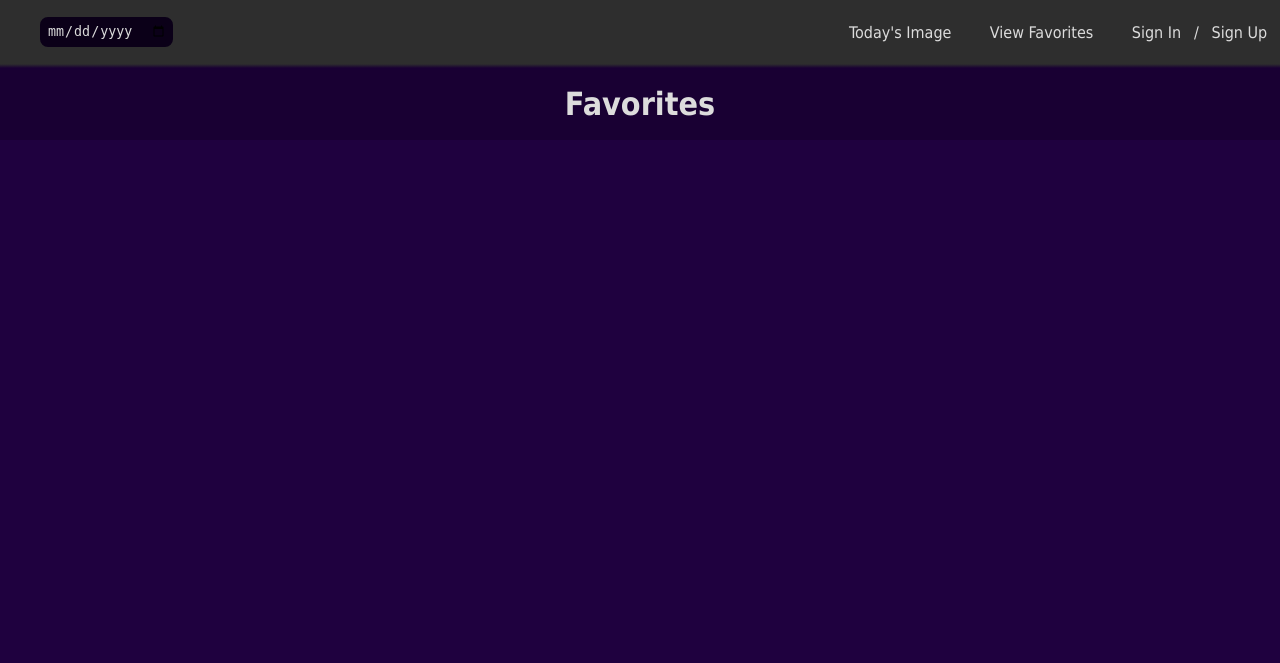
After one commit to agonzalezdelavega/nasa-apod, a Node project: template node-app/views/favorites/view-favorites.ejs in a window 1280 px wide. The commit adds this page. Shown: the top 663 px of the page. Run offline with Node 20 templates, Linux system fonts and the light colour scheme; the template is opened without the code that fills it, so the values that code supplies are empty.

Commit message:
Added functionality for users to save favorites

```diff
--- a/node-app/app.js
+++ b/node-app/app.js
@@ -12,6 +12,7 @@ global.moment = moment;
 
 const imageRoutes = require("./routes/images");
 const loginRoutes = require("./routes/auth");
+const favoritesRoute = require("./routes/favorites");
 
 const app = express();
 
@@ -25,8 +26,8 @@ app.use(
     saveUninitialized: true,
     store: new DynamoDBStore({
       "table": {
-        "name": process.env.DYNAMO_DB_TABLE_NAME,
-        "hashKey": process.env.DYNAMO_DB_TABLE_PARTITION_KEY,
+        "name": process.env.DYNAMO_DB_SESSIONS_TABLE_NAME,
+        "hashKey": process.env.DYNAMO_DB_SESSIONS_TABLE_PARTITION_KEY,
       },
       "dynamoConfig": {
         "endpoint": process.env.DYNAMO_DB_TABLE_ENDPOINT
@@ -47,6 +48,7 @@ app.use(express.static(path.join(__dirname, "public")));
 
 app.use(imageRoutes);
 app.use(loginRoutes);
+app.use(favoritesRoute);
 
 app.use(errorController.get404);
 
--- a/node-app/package.json
+++ b/node-app/package.json
@@ -6,6 +6,7 @@
     "start": "nodemon app.js"
   },
   "dependencies": {
+    "@aws-sdk/client-dynamodb": "^3.370.0",
     "@aws-sdk/client-lambda": "^3.347.0",
     "@aws-sdk/client-ssm": "^3.362.0",
     "aws-jwt-verify": "^4.0.0",
--- a/node-app/public/css/main.css
+++ b/node-app/public/css/main.css
@@ -10,7 +10,7 @@
 }
 
 body {
-  height: 100vh;
+  height: 83vh;
   margin: 0px;
   font-family: Tahoma, sans-serif;
   background-color: var(--main-color);
@@ -24,7 +24,6 @@ main {
   flex-direction: column;
   justify-content: space-evenly;
   align-items: center;
-  height: 90%;
 }
 
 .content {
@@ -75,31 +74,12 @@ main {
   color: var(--font-color);
 }
 
-.navbar {
-  background-color: var(--navbar-color);
-  display: flex;
-  align-items: center;
-  justify-content: space-between;
-}
-
-.navbar-link-list {
-  display: flex;
-  list-style: none;
-  gap: 16px;
-  align-items: center;
-}
-
-.navbar-link {
-  margin: 1vw;
-  text-decoration: none;
-  color: var(--font-color);
-}
-
 .image-description, .content-bottom {
   margin: 1vh 1vw 0vh 1vw;
 }
 
 .title {
+  height: 9vh;
   width: 100vw;
   display: flex;
   align-items: center;
@@ -127,14 +107,6 @@ main {
   background: linear-gradient(to top, var(--title-color), var(--navbar-color));
 }
 
-.date-search {
-  background-color: var(--date-search-color);
-  color: var(--font-color);
-  border: 0.5em solid var(--date-search-color);
-  border-radius: 0.6em;
-  padding: 0.1em;
-}
-
 .body-link {
   margin: 1vw;
   text-decoration: none;
--- /dev/null
+++ b/node-app/public/css/navbar.css
@@ -0,0 +1,52 @@
+.navbar {
+    background-color: var(--navbar-color);
+    display: flex;
+    align-items: center;
+    justify-content: space-between;
+    height: 8vh;
+}
+
+.navbar-link-list {
+    display: flex;
+    list-style: none;
+    gap: 1vw;
+    align-items: center;
+}
+
+.navbar-link {
+    margin: 1vw;
+    text-decoration: none;
+    color: var(--font-color);
+    justify-content: center;
+}
+
+.date-search {
+    background-color: var(--date-search-color);
+    color: var(--font-color);
+    border: 0.5em solid var(--date-search-color);
+    border-radius: 0.6em;
+}
+
+.material-symbols-outlined {
+    color: var(--font-color);
+    cursor: default;
+    font-variation-settings:
+    'FILL' 0,
+    'wght' 400,
+    'GRAD' 0,
+    'opsz' 48
+}
+
+.material-symbols-outlined:hover, .favorite {
+    color: #ffd900;
+    font-variation-settings:
+    'FILL' 1,
+    'wght' 400,
+    'GRAD' 0,
+    'opsz' 48
+}
+
+.btn-favorites {
+    background-color: var(--navbar-color);
+    border: none;
+}
--- a/node-app/routes/images.js
+++ b/node-app/routes/images.js
@@ -2,10 +2,13 @@ const path = require("path");
 const express = require("express");
 const imagesController = require("../controllers/images");
 const getTodaysDate = require("../middleware/get-todays-date");
+const verifyToken = require("../middleware/verify-token");
+const isAuth = require("../middleware/is-auth");
 
 const router = express.Router();
 
 router.get("/", getTodaysDate, imagesController.getTodaysImage);
 router.get("/images/:imageDate", getTodaysDate, imagesController.getImage);
+router.post("/images/:imageDate", isAuth, getTodaysDate, verifyToken, imagesController.postFavorite);
 
 module.exports = router;
--- /dev/null
+++ b/node-app/views/favorites/view-favorites.ejs
@@ -0,0 +1,15 @@
+<%- include('../include/head.ejs') %>
+</head>
+<%- include('../include/navbar.ejs') %>
+
+<body>
+    <div class="fade-container" style="height: 0.5vh;">
+        <div class="fade" id="navbar-title-fade"></div>
+    </div>
+<main>
+    <div class="title" style="justify-content: center;">
+        <h1>Favorites</h1>
+    </div>
+</main>
+
+<%- include('../include/footer.ejs') %>
--- a/node-app/views/images/show-image.ejs
+++ b/node-app/views/images/show-image.ejs
@@ -1,6 +1,6 @@
 <%- include('../include/head.ejs') %>
+</head>
 <%- include('../include/navbar.ejs') %>
-</head>
     <body>
     <div class="fade-container" style="height: 0.5vh;">
         <div class="fade" id="navbar-title-fade"></div>
@@ -14,7 +14,7 @@
                     </span>
                 </a>
             </div>
-        <h1 class="image-title"><%= image_title %></h1>
+        <h1><%= image_title %></h1>
         <div class="browse-div">
             <a href="/images/<%= nextDate %>" class="browse-button" id="browse-button-next">
                 <span class="material-symbols-sharp" id="next-arrow">
--- /dev/null
+++ b/node-app/views/include/add-to-favorites.ejs
@@ -0,0 +1,26 @@
+<% if (locals.image) { %>
+    <% if (!isLoggedIn) { %>
+        <span class="material-symbols-outlined" title="Sign in to add images to your favorites!">star</span>
+    <% } else { %>
+        <form action="/images/<%= imageDate %>" method="post">
+            <input type="hidden" name="imageDate" value="<%= imageDate %>">
+            <button class="btn-favorites" type="submit">
+                <span class="material-symbols-outlined" title="Add to favorites">star</span>
+                <script>
+                    var isFavorite = "<%= isFavorite %>";
+                    const star = document.querySelector(".material-symbols-outlined");
+                    if (isFavorite === "true") {
+                        star.classList.add("favorite")
+                    };
+
+                    function toggleFavorites(e) {
+                        isFavorite = !isFavorite;
+                        e.target.classList.toggle("favorite");
+                    };
+
+                    star.addEventListener("click", toggleFavorites);
+                </script>
+            </button>
+        </form>
+    <% } %>
+<% } %>
--- a/node-app/views/include/head.ejs
+++ b/node-app/views/include/head.ejs
@@ -8,4 +8,3 @@
     <title><%= pageTitle %></title>
     <link rel="stylesheet" href="/css/main.css">
     <link rel="stylesheet" href="https://fonts.googleapis.com/css2?family=Material+Symbols+Sharp:opsz,wght,FILL,GRAD@48,400,0,0" />
-    <link rel="stylesheet" href="https://fonts.googleapis.com/css2?family=Material+Symbols+Outlined:opsz,wght,FILL,GRAD@48,400,0,0" />
--- a/node-app/views/include/navbar.ejs
+++ b/node-app/views/include/navbar.ejs
@@ -1,16 +1,27 @@
+<link rel="stylesheet" href="/css/navbar.css">
+<link rel="stylesheet" href="https://fonts.googleapis.com/css2?family=Material+Symbols+Outlined:opsz,wght,FILL,GRAD@20..48,100..700,0..1,-50..200" />
 <div class="navbar">
     <ul class="navbar-link-list">
         <li>
-            <form class="date-search-form" action="#" method="get">
-                <input type="date" class="date-search" name="imageDate" value="<%= today %>">
+            <form action="#" method="get">
+                <input type="date" class="date-search" name="imageDate" value="<%= imageDate %>">
             </form>
         </li>
-        <li><a href="/" class="navbar-link">Today's Image</a></li>
-        <li><a href="#" class="navbar-link">View Favorites</a></li>
+        <li>
+            <%- include('add-to-favorites.ejs') %>
+        </li>
     </ul>
-    <% if (!isLoggedIn) { %>
-        <p><a href="/login" class="navbar-link">Sign In</a>/<a href="/signup" class="navbar-link">Sign Up</a></p>
-    <% } else { %>
-        <a href="/logout" class="navbar-link">Log Out</a>
-    <% } %>
+    <ul class="navbar-link-list">
+        <li><a href="/images/<%= today %>" class="navbar-link">Today's Image</a></li>
+        <li><a href="/favorites" class="navbar-link">View Favorites</a></li>
+        <% if (!isLoggedIn) { %>
+            <li>
+                <p><a href="/login" class="navbar-link">Sign In</a>/<a href="/signup" class="navbar-link">Sign Up</a></p>
+            </li>
+        <% } else { %>
+            <li>
+                <a href="/logout" class="navbar-link">Log Out</a>
+            </li>
+        <% } %>
+    </ul>
 </div>
```
Also changed, not shown: node-app/controllers/auth.js (+83 -21 lines), node-app/controllers/favorites.js (added, +27 -0 lines), node-app/controllers/images.js (+61 -1 lines), node-app/middleware/verify-token.js (+5 -4 lines), node-app/public/css/auth.css (+0 -9 lines), node-app/routes/favorites.js (added, +12 -0 lines), 2 other files.
